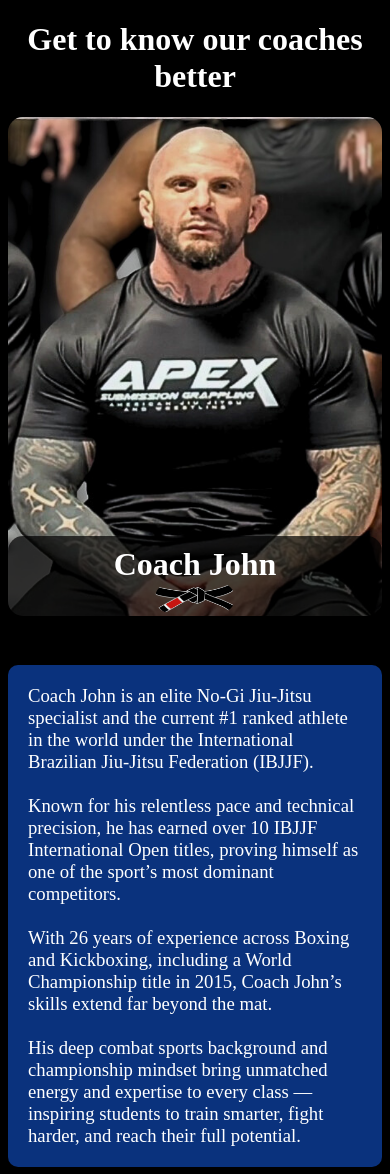
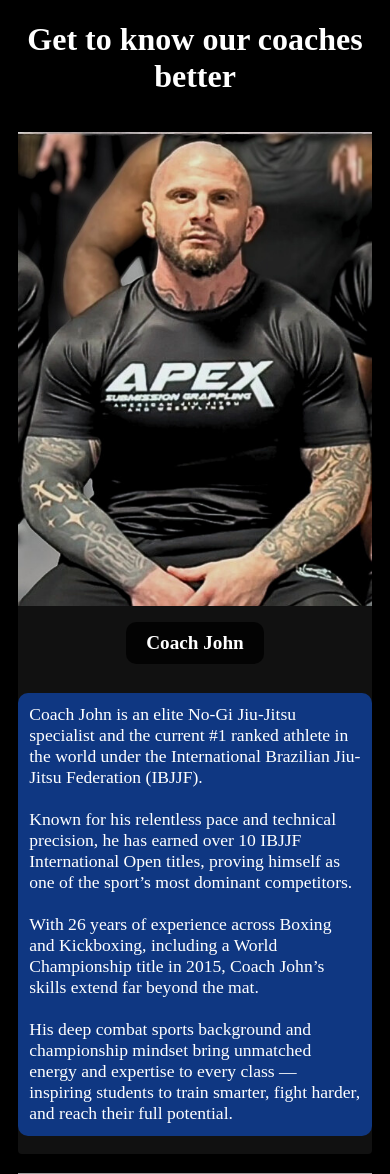
Before and after one commit to Lydiaann/Apex-Jiu-Jitsu, a PHP site: page /instructors.html in a window 390 px wide. Shown: the part 138-1312 px from the top of the page. Run offline with PHP 8.4, Linux system fonts and the light colour scheme; grey boxes are pictures that could not be loaded.

Commit message:
Adjusts image sizing and layout on instructors page

```diff
--- a/css/styles.css
+++ b/css/styles.css
@@ -636,16 +636,39 @@ iframe {
   height: auto;
 }
 /* ================= Instructors page ================= */
+.coaches-wrapper {
+  display: grid;
+  grid-template-columns: repeat(auto-fit, minmax(350px, 1fr));
+  gap: 2vw;
+  max-width: 90vw;
+  margin: 0 auto;
+  padding: 3vw;
+  box-sizing: border-box;
+  /* align-items: stretch; */
+}
 .coach-img-container {
-  width: 100%;
-  height: auto;
-  align-items: center;
+  background-color: #111;
+  color: white;
+  border-radius: 1vw;
+  overflow: hidden;
+  display: flex;
+  flex-direction: column;
+  /* justify-content: stretch; */
+  text-align: center;
+  transition: transform 0.3s ease, box-shadow 0.3s ease;
 }
 .coach-img-container img {
   width: 100%;
-  display: block;
-  border-radius: 15px;
+  height: 600px;
+  max-height: 600px;
+  object-fit: cover;
+  /* display: block; */
 }
+.coach-img-container:hover {
+  transform: translateY(-5px);
+  box-shadow: 0 6px 20px rgba(0,0,0,0.3);
+}
+
 .coach-name {
   position: relative;
   top: -60px;
@@ -668,10 +691,11 @@ iframe {
   border-radius: 10px;
 }
 .belt-color {
-  max-width: 80px;
   display: block;
-  margin: auto;
-  width: 50%;
+  width: 40%;
+  max-width: 80px;    /* keeps it from getting too big */
+   /* keeps aspect ratio */
+  margin: 20px auto;   /* centers it with space above/below */
 }
 
 .coach-intro {
@@ -721,13 +745,60 @@ display: flex;
     max-width: 1400px;
     margin: 0 auto;
   }
+  .coaches-wrapper {
+      grid-template-columns: repeat(3, 1fr);
+    }
+  .coach-img-container {
+    width: 100%;
+    height: auto;
+    align-items: center;
+  }
+  .coach-img-container img {
+    width: 100%;
+    display: block;
+    border-radius: 15px;
+  }
+  .coach-name {
+    position: relative;
+    top: -60px;
+    /* display: inline-block; */
+    color: var(--white);
+    background-color: rgba(0, 0, 0, 0.7);
+    padding: 10px 20px;
+    border-radius: 15px;
+    font-size: 2em;
+    text-align: center;
+    margin-top: -20px;
+  }
+  .bio {
+    color: var(--white);
+    font-weight: 300;
+    margin-top: -40px;
+    padding: 20px;
+    text-align: left;
+    background-color: rgba(15, 72, 179, 0.7);
+    border-radius: 10px;
+  }
+  .belt-color {
+    max-width: 80px;
+    display: block;
+    margin: auto;
+    width: 50%;
+  }
 
-    /* .programs-home-container {
-    max-width: 600px;
-    margin-left: auto;
-    margin-right: auto;
-    margin-top: 10px;
-  } */
+  .coach-intro {
+    display: flex;
+    justify-content: center;
+    align-items: center;
+    text-align: center;
+    overflow: hidden; /* prevents scrollbars during animation */
+  }
+
+  .coach-intro-msg {
+    color: white;
+    position: relative;
+    animation: slideIn 1s ease-out forwards;
+  }
 
 }
 
@@ -884,20 +955,13 @@ display: flex;
   .content-row {
     display: none;
   }
-  /* .programs-home-container {
-    max-width: 600px;
-    margin-left: auto;
-    margin-right: auto;
-    margin-top: 10px;
-  } */
-
-
 
   .prog-overview {
     width: 85%;
     margin-left: auto;
     margin-right: auto;
     font-size: 36px;
+    margin-top: 100px;
   }
 
   .desktop-benefits {
@@ -1205,6 +1269,49 @@ display: flex;
   .program-overview {
     max-width: 700px;
   }
+.coaches-wrapper {
+    grid-template-columns: 1fr;       /* stack vertically */
+    max-width: 95vw;
+    padding: 4vw 2vw;
+  }
+
+  .coach-img-container {
+    max-width: 700px;
+    width: 100%;
+    margin: 0 auto 3vw auto;
+    display: flex;
+    flex-direction: column;
+    align-items: center;
+    overflow: visible;                /* 👈 allows image to show fully */
+  }
+
+  .coach-img-container img {
+    width: 100%;
+    height: auto;                     /* 👈 ensures full image is visible */
+    object-fit: contain;              /* 👈 prevents any cropping */
+    border-radius: 0;                 /* optional — keep edges clean */
+    display: block;
+  }
+
+  .coach-name {
+    position: static;                 /* removes offset so it won’t overlap */
+    margin-top: 1rem;
+    font-size: clamp(1.2rem, 2.5vw, 2rem);
+    background-color: rgba(0, 0, 0, 0.8);
+    display: inline-block;
+    border-radius: 10px;
+  }
+
+  .bio {
+    font-size: clamp(1.3rem, 2vw, 1.1rem);
+    padding: 3vw;
+    margin-top: 1rem;
+  }
+
+  .belt-color {
+    width: 30%;
+    max-width: 90px;
+  }
 }
 
 /* Up to 900px */
@@ -1250,6 +1357,10 @@ display: flex;
   .parent-home-reviews {
     position: relative;
   }
+    .bio {
+    font-size: clamp(1.1rem, 2vw, 1.1rem);
+    padding: 3vw;
+  }
 }
 
 /* ========================================= */
@@ -1276,6 +1387,10 @@ display: flex;
   .desktop-list {
     font-size: 1rem;
     padding: 1rem;
+  }
+    .belt-color {
+    width: 50%;
+    max-width: 90px;
   }
 }
 
--- a/instructors.html
+++ b/instructors.html
@@ -25,12 +25,13 @@
 <div class="coach-intro">
   <h1 class="coach-intro-msg">Get to know our coaches better</h1>
 </div>
+<div class="coaches-wrapper">
   <div class="coach-img-container">
-        <img src="images/john.png" alt="Coach John" style="width: 100%;">
+    <img src="images/john.png" alt="Coach John">
     <div class="coach-img-content">
       <h1 class="coach-name">Coach John
         <br>
-            <img src="images/black.png" class="belt-color">
+        <!-- <img src="images/black.png" class="belt-color"> -->
       </h1>
       <h3 class="bio">
         Coach John is an elite No-Gi Jiu-Jitsu specialist and the current #1
@@ -49,12 +50,15 @@
   <div class="coach-img-container">
     <img src="images/jamil.PNG" alt="Coach Jamil" style="width:100%;">
     <div class="coach-img-content">
-          <h1 class="coach-name">Coach Jamil<br><img src="images/black.png" class="belt-color"></h1>
+      <h1 class="coach-name">Coach Jamil<br>
+        <!-- <img src="images/black.png" class="belt-color"> -->
+      </h1>
       <h3 class="bio">Coach Jamil is a world-class martial artist with over 20 years of experience
         and a black belt in Brazilian Jiu-Jitsu. <br><br>A fierce competitor and passionate instructor,
         he’s known for blending technical mastery with an inspiring coaching style that pushes
         every student to reach their full potential. <br><br>A multiple-time IBJJF World Champion, Coach
-            Jamil has proven himself on the global stage, earning respect from athletes and fans alike.
+        Jamil has proven himself on the global stage, earning respect from athletes and fans alike. He has made history
+        as the first-ever featherweight black belt World Champion, representing Team Lloyd Irvin.
         <br><br>His competitive drive also took him to the 2019 ADCC World Championships — the most prestigious
         no-gi grappling event in the world — where he battled among the sport’s elite. <br><br>Today, Coach Jamil
         brings that same championship mindset to every class, empowering students to train hard, think
@@ -64,11 +68,13 @@
   <div class="coach-img-container">
     <img src="images/2025-02-10.webp" alt="Coach Zander" style="width:100%;">
     <div class="coach-img-content">
-          <h1 class="coach-name">Coach Zander<br><img src="images/brown.png" class="belt-color"></h1>
-          <h3 class="bio">Bio info about coach. Ranking for comps? Specialities. Years training.</h3>
+      <h1 class="coach-name">Coach Zander<br>
+        <!-- <img src="images/brown.png" class="belt-color"> -->
+      </h1>
+      <h3 class="bio">Zander has been training .... for .... and is currently a brown belt in Jiu Jitsu. </h3>
     </div>
   </div>
-      <div class="coach-img-container">
+  <!-- <div class="coach-img-container">
     <img src="images/2.png" alt="Coach Lyndon" style="width:100%;">
     <div class="coach-img-content">
       <h1 class="coach-name">Coach Lyndon<br><img src="images/brown.png" class="belt-color"></h1>
@@ -79,7 +85,7 @@
         brings the same competitive spirit to every class — inspiring his students
         to chase excellence and perform at their best.</h3>
     </div>
-      </div>
+  </div> -->
   <div class="coach-img-container">
     <img src="images/1.png" alt="Coach Dalash" style="width: 100%;">
     <div class="coach-img-content">
@@ -113,7 +119,7 @@
           achieve greatness on and off the mat.</h3>
     </div>
   </div>
-
+</div>
     </body>
   <footer>
     <img src="images/logo2.jpg" class="footer-logo"><br>
```
Lines whose indentation alone changed are shown as unchanged.
